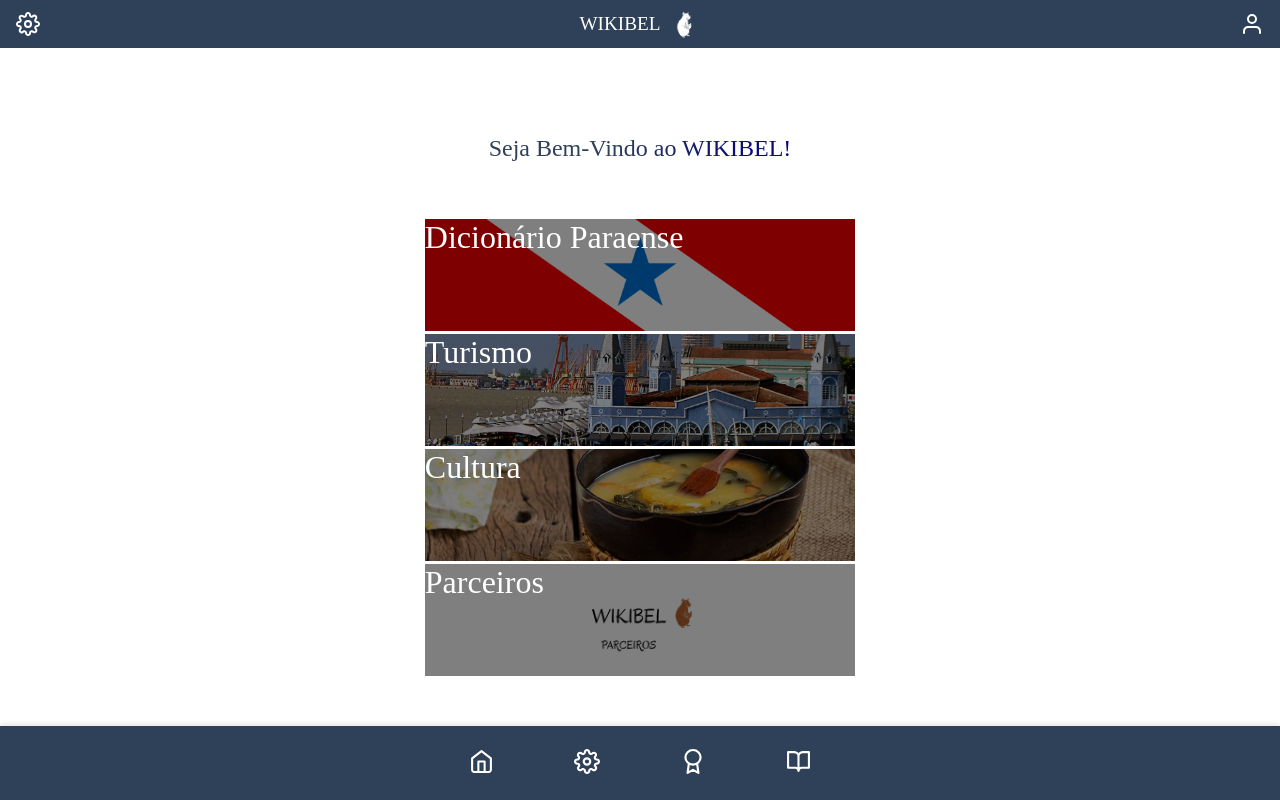
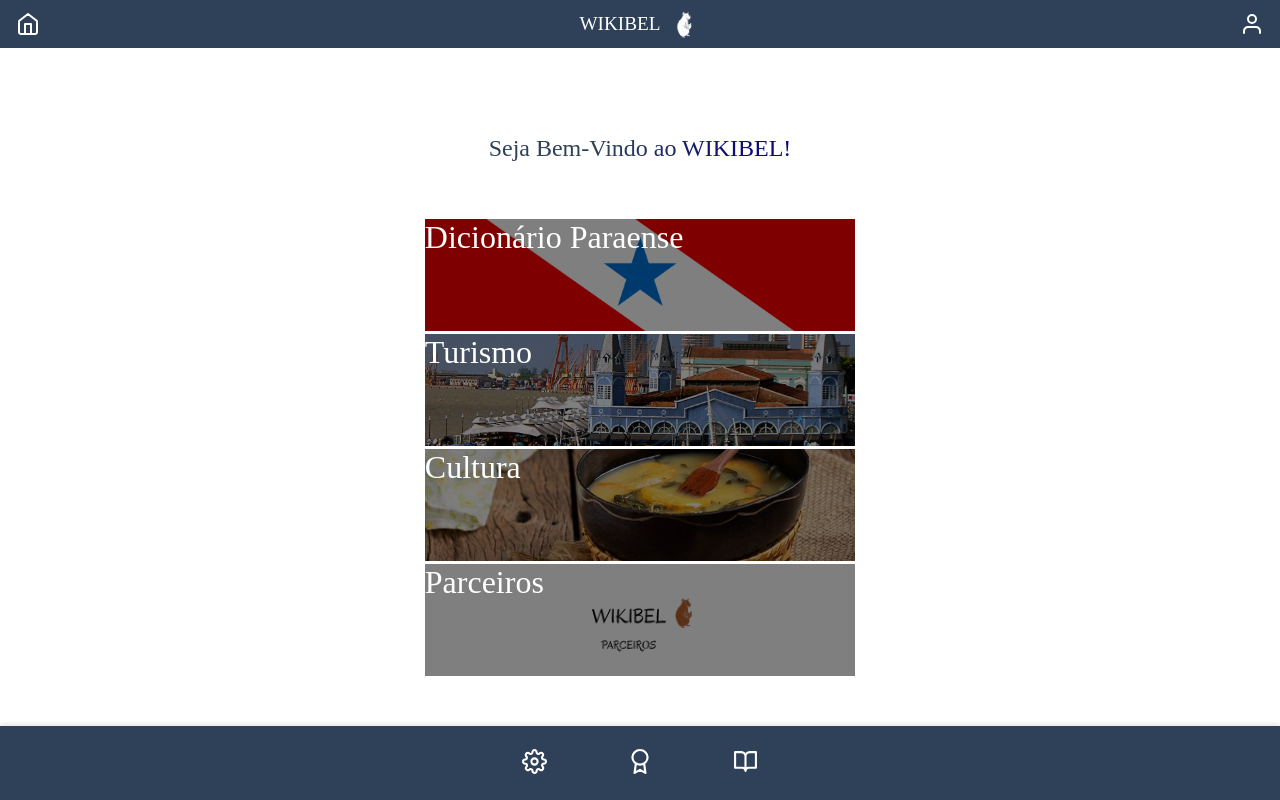
Before and after one commit to HenryAllenx/WIKIBEL, an Angular app: page / in a window 1280 px wide. Built offline with nearby package versions, Linux system fonts and the light colour scheme; a web font is replaced by a local one.

Commit message:
Fix(Header e NavBar)

```diff
--- a/src/app/components/header/header.component.html
+++ b/src/app/components/header/header.component.html
@@ -1,6 +1,6 @@
 <div class="header">
   <div class="logo-box">
-    <img class="img-settings" src="./assets/Settings.svg" alt="configurações">
+    <img class="img-settings" src="assets/home.svg" alt="configurações" routerLink="/home">
 
 
     <div class="center-content">
--- a/src/app/components/navbar/navbar.component.html
+++ b/src/app/components/navbar/navbar.component.html
@@ -1,6 +1,5 @@
 <div class="nav-bar">
   <div class="button-box">
-    <button routerLink="/home" ><img src="assets/home.svg"></button>
     <button><img src="assets/Settings.svg"></button>
     <button><img src="assets/Award.svg"></button>
     <button routerLink="/about-us" ><img src="assets/Book.svg"></button>
--- a/src/app/pages/create-routes/create-routes.component.ts
+++ b/src/app/pages/create-routes/create-routes.component.ts
@@ -1,5 +1,5 @@
 import { Component } from '@angular/core';
-import RotasService from '../../services/rotas.service';
+import {RotasService} from '../../services/rotas.service';
 import {Router} from '@angular/router';
 import {PontoTuristico, Rota} from '../../models/rotas';
 import {NgForOf} from '@angular/common';
--- a/src/app/pages/tourism/tourism.component.ts
+++ b/src/app/pages/tourism/tourism.component.ts
@@ -1,6 +1,6 @@
 import {Component, OnInit} from '@angular/core';
 import {Router, RouterLink} from '@angular/router';
-import RotasService from '../../services/rotas.service';
+import {RotasService} from '../../services/rotas.service';
 import {Rota} from '../../models/rotas';
 import {NgForOf} from '@angular/common';
 
--- a/src/app/pages/ver-rotas/ver-rotas.component.ts
+++ b/src/app/pages/ver-rotas/ver-rotas.component.ts
@@ -1,5 +1,5 @@
 import { Component } from '@angular/core';
-import RotasService from '../../services/rotas.service';
+import {RotasService} from '../../services/rotas.service';
 import {ActivatedRoute, RouterLink} from '@angular/router';
 import {Rota} from '../../models/rotas';
 import {NgForOf} from '@angular/common';
--- a/src/app/services/rotas.service.ts
+++ b/src/app/services/rotas.service.ts
@@ -6,7 +6,7 @@
 @Injectable({
   providedIn: 'root'
 })
-export default class RotasService {
+export class RotasService {
   private rotas: Rota[] = [];
 
   constructor() {
```
Also changed, not shown: 1 other file (tests, documents, lock files or other folders).
